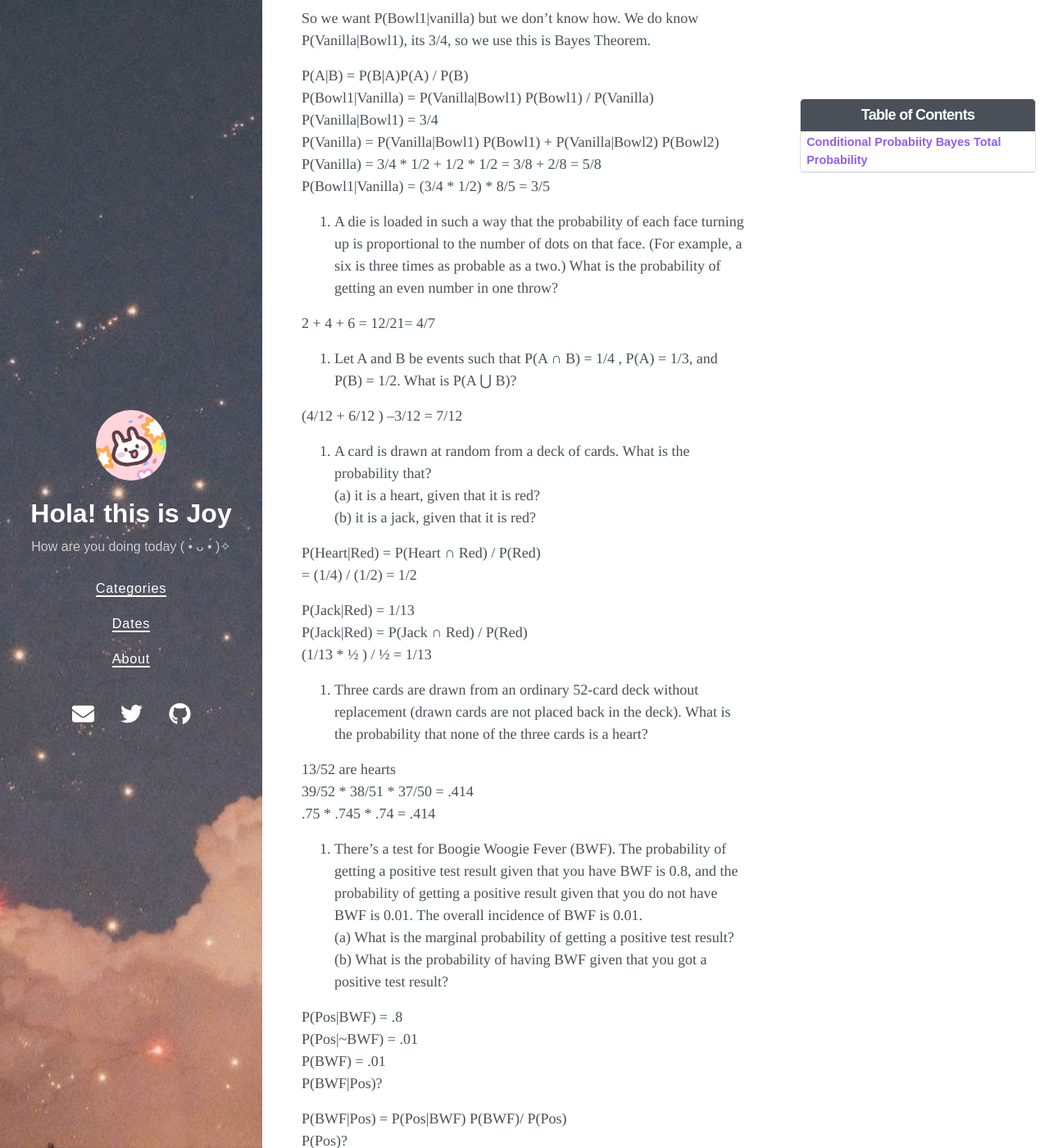
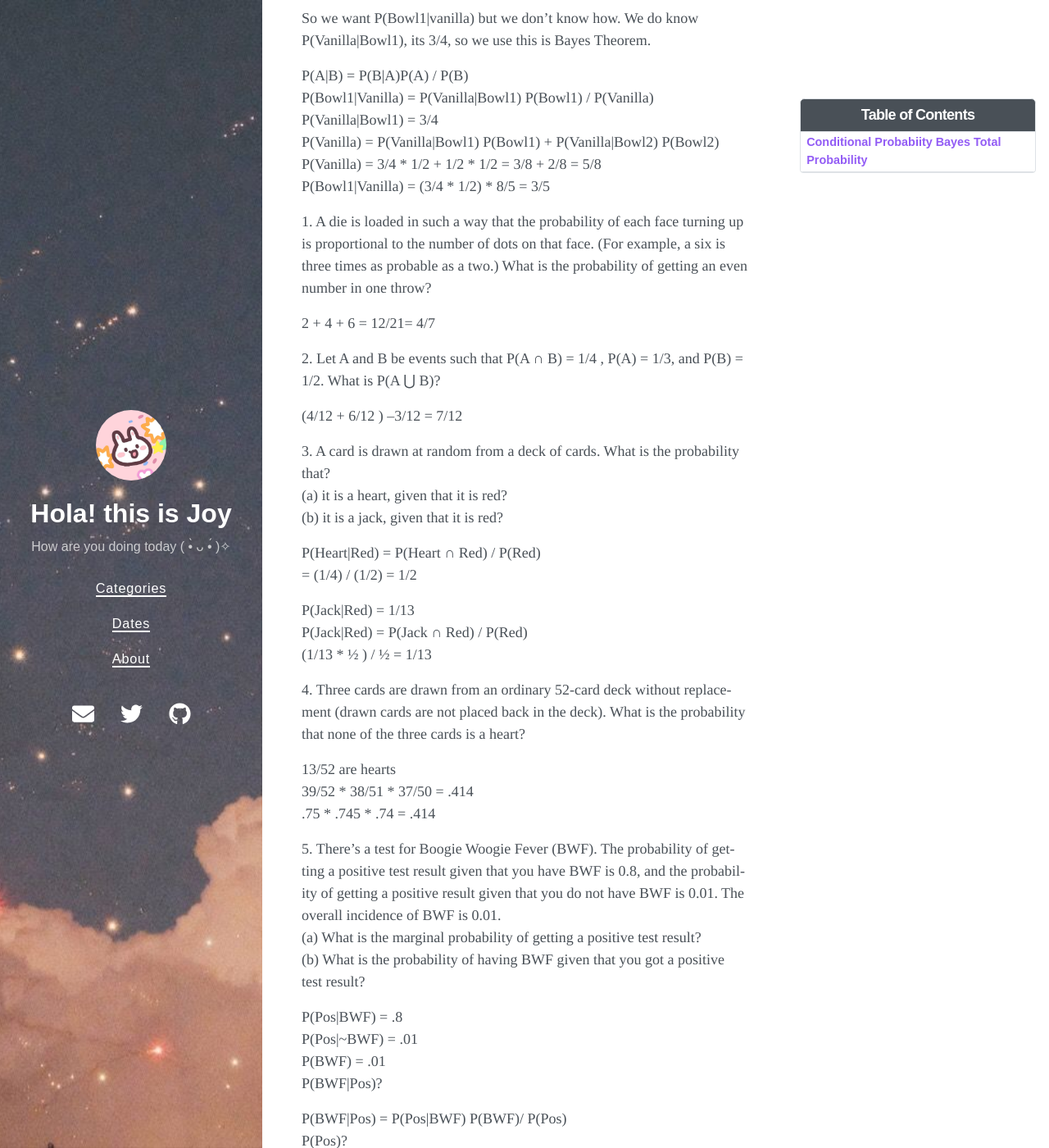
Before and after one commit to Joy3Luo/mathnotes, a Jekyll site: the page built from _posts/2021-01-23-enpm808w.md, in a window 1280 px wide and 1400 px high, scrolled down 2412 px. Shown: the whole window at 82% size. Built offline with Jekyll 4.4.1, drawn with Linux system fonts in a browser that asks for light colours; nearby versions of some CDN libraries; some of the changed text lies outside the part shown.

Commit message:
Update 2021-01-23-enpm808w.md

```diff
--- a/_posts/2021-01-23-enpm808w.md
+++ b/_posts/2021-01-23-enpm808w.md
@@ -135,15 +135,15 @@ P(Vanilla) = 3/4 * 1/2   + 1/2 * 1/2 = 3/8 + 2/8 = 5/8<br/>
 P(Bowl1\|Vanilla) = (3/4 * 1/2) * 8/5 = 3/5<br/>
 
 
-1. A die is loaded in such a way that the probability of each face turning up is proportional to the number of dots on that face. (For example, a six is three times as probable as a two.) What is the probability of getting an even number in one throw?
+1\. A die is loaded in such a way that the probability of each face turning up is proportional to the number of dots on that face. (For example, a six is three times as probable as a two.) What is the probability of getting an even number in one throw?
 
 2 +  4  + 6 = 12/21= 4/7
 
-2. Let A and B be events such that P(A ∩ B) = 1/4 , P(A) = 1/3, and P(B) = 1/2. What is P(A ⋃ B)?
+2\. Let A and B be events such that P(A ∩ B) = 1/4 , P(A) = 1/3, and P(B) = 1/2. What is P(A ⋃ B)?
 
 (4/12 + 6/12 ) –3/12  = 7/12
 
-3. A card is drawn at random from a deck of cards. What is the probability that? <br/>
+3\. A card is drawn at random from a deck of cards. What is the probability that? <br/>
 (a) it is a heart, given that it is red?<br/>
 (b) it is a jack, given that it is red?<br/>
 
@@ -154,13 +154,13 @@ P(Jack\|Red) = 1/13<br/>
 P(Jack\|Red) = P(Jack ∩ Red) / P(Red)<br/>
 (1/13 * ½ ) / ½ = 1/13<br/>
 
-4. Three cards are drawn from an ordinary 52-card deck without replacement (drawn cards are not placed back in the deck). What is the probability that none of the three cards is a heart?<br/>
+4\. Three cards are drawn from an ordinary 52-card deck without replacement (drawn cards are not placed back in the deck). What is the probability that none of the three cards is a heart?<br/>
 
 13/52 are hearts<br/>
 39/52 * 38/51 * 37/50 = .414<br/>
 .75 * .745 * .74 = .414<br/>
 
-5. There’s a test for Boogie Woogie Fever (BWF). The probability of getting a positive test result given that you have BWF is 0.8, and the probability of getting a positive result given that you do not have BWF is 0.01. The overall incidence of BWF is 0.01. <br/>
+5\. There’s a test for Boogie Woogie Fever (BWF). The probability of getting a positive test result given that you have BWF is 0.8, and the probability of getting a positive result given that you do not have BWF is 0.01. The overall incidence of BWF is 0.01. <br/>
 (a) What is the marginal probability of getting a positive test result?<br/>
 (b) What is the probability of having BWF given that you got a positive test result?<br/>
 
@@ -177,7 +177,7 @@ P(Pos) = (.8 * .01)   + (.01 * .99) = .008 + .0099 = .0179<br/>
 P(BWF\|Pos) = P(Pos\|BWF)P(BWF) / P(Pos) = .008 / .0179 = .45<br/>
 
 
-6. One coin in a collection of 65 has two heads. The rest are fair. If a coin, chosen at random from the lot and then tossed, turns up heads 6 times in a row, what is the probability that it is the two-headed coin?
+6\. One coin in a collection of 65 has two heads. The rest are fair. If a coin, chosen at random from the lot and then tossed, turns up heads 6 times in a row, what is the probability that it is the two-headed coin?
 
 1/65 coin has two heads.<br/>
 64/65 coins are fair.<br/>
@@ -200,7 +200,7 @@ P(F) = 1/65 + 1/65 = 2/65<br/>
 P(U\|F) = 1/65 / 2/65<br/>
 P(U\|F) = 1/65 * 65/2 = ½<br/>
 
-7. What is the expectation of a six-sided die? A ten-sided die?
+7\. What is the expectation of a six-sided die? A ten-sided die?
 
 1(1/6) + 2(1/6) … 6(1/6) = 3.5<br/>
 1(1/10) + 2(1/10) … 10(1/10) = 5.5<br/>
```
